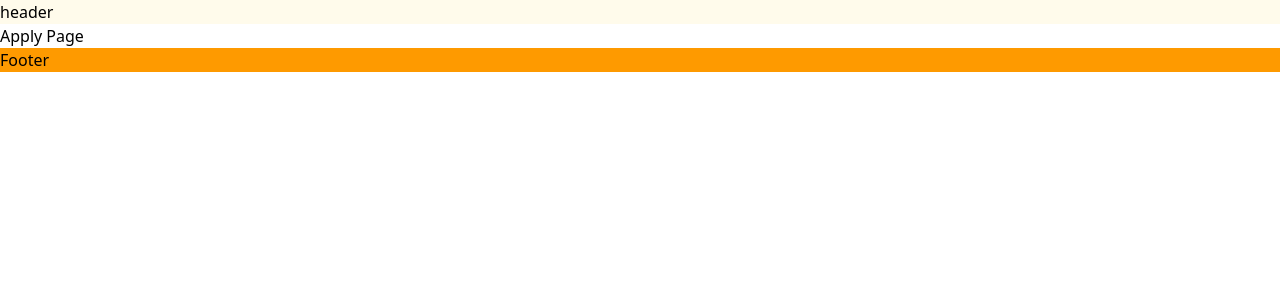
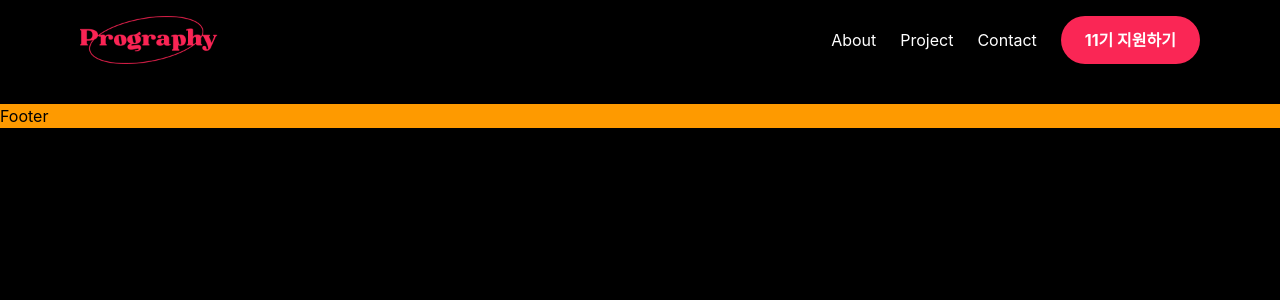
Before and after one commit to kwonsaebom/prography-10th-frontend, a React (Vite) app: page /apply in a window 1280 px wide. Shown: the top 300 px of the page. Built offline with nearby package versions, Linux system fonts and the light colour scheme.

Commit message:
feat: 헤더 설정 (네비게이션)

```diff
--- a/index.html
+++ b/index.html
@@ -6,7 +6,7 @@
     <meta name="viewport" content="width=device-width, initial-scale=1.0" />
     <title>Prography</title>
   </head>
-  <body>
+  <body class="bg-black font-display">
     <div id="root"></div>
     <script type="module" src="/src/main.jsx"></script>
   </body>
--- a/package.json
+++ b/package.json
@@ -11,6 +11,7 @@
   },
   "dependencies": {
     "@tailwindcss/vite": "^4.0.6",
+    "prop-types": "^15.8.1",
     "react": "^19.0.0",
     "react-dom": "^19.0.0",
     "react-router-dom": "^7.1.5",
--- /dev/null
+++ b/src/components/NavItem.jsx
@@ -0,0 +1,17 @@
+import { NavLink } from "react-router-dom";
+import PropTypes from "prop-types";
+
+NavItem.propTypes = {
+  to: PropTypes.string.isRequired,
+  children: PropTypes.string.isRequired,
+};
+export default function NavItem({ to, children }) {
+  return (
+    <NavLink
+      to={to}
+      className={({ isActive }) => (isActive ? "text-primary" : undefined)}
+    >
+      {children}
+    </NavLink>
+  );
+}
--- a/src/components/layout/Header.jsx
+++ b/src/components/layout/Header.jsx
@@ -1,7 +1,22 @@
+import { Link } from "react-router-dom";
+import logo from "/images/logo_prography.png";
+import NavItem from "@components/NavItem";
+
 export default function Header() {
   return (
-    <>
-      <h1 className="bg-amber-50">header</h1>
-    </>
+    <header className="h-20 flex items-center px-20 justify-between">
+      <img src={logo} className="h-12" />
+      <nav className="h-12 text-white flex items-center gap-6">
+        <NavItem to="/about">About</NavItem>
+        <NavItem to="/project">Project</NavItem>
+        <NavItem to="/contact">Contact</NavItem>
+        <Link
+          to="apply"
+          className="bg-primary px-6 py-3 rounded-full text-white font-bold"
+        >
+          11기 지원하기
+        </Link>
+      </nav>
+    </header>
   );
 }
```
Also changed, not shown: 1 other file (tests, documents, lock files or other folders).
